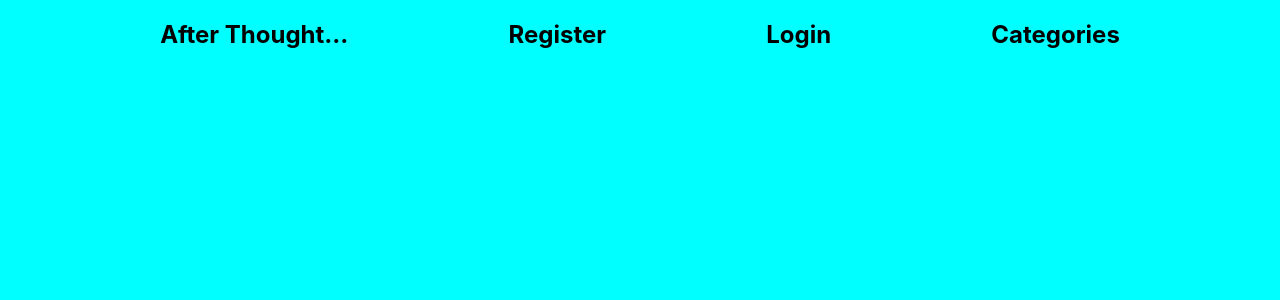
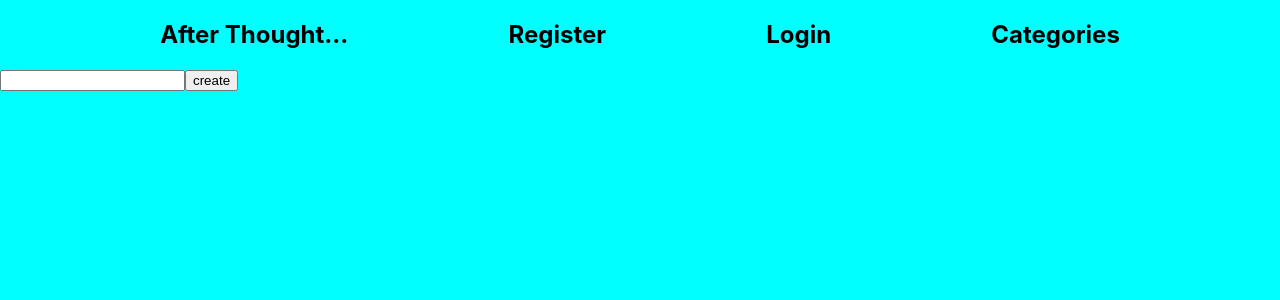
Before and after one commit to angeeg/after_thought_frontend, a React (Create React App) app: page /add-category in a window 1280 px wide. Shown: the top 300 px of the page. Built offline with nearby package versions, Linux system fonts and the light colour scheme.

Commit message:
add category working but not showing new category on page

```diff
--- a/src/App.js
+++ b/src/App.js
@@ -1,5 +1,5 @@
-import React, { Component } from "react";
-import {Routes, Route, Navigate} from 'react-router-dom'
+import React, { useState } from "react";
+import {Routes, Route, useNavigate} from 'react-router-dom'
 // CSS
 import "./App.css";
 // COMPONENTS
@@ -9,19 +9,24 @@ import LoginForm from "./components/LoginForm";
 import LogoutBtn from "./components/LogoutBtn";
 import NavBar from "./components/NavBar";
 import Categories from "./components/Categories";
+import CategoryForm from "./components/CategoryForm";
 
 let baseURL = "http://localhost:8000/after-thought/v1";
 
-class App extends Component {
-  constructor() {
-    super();
-    this.state = {
-      currentUser: '',
-      isLoggedIn: false,
-      categories: [],
-    };
-  }
-  getCategories = () => {
+export default function App() {
+  let navigate = useNavigate()
+  const [currentUser, setCurrentUser] = useState('')
+  const [isLoggedIn, setIsLoggedIn] = useState(false)
+  const [categories, setCategories] = useState([])
+  // constructor() {
+  //   super();
+  //   this.state = {
+  //     currentUser: '',
+  //     isLoggedIn: false,
+  //     categories: [],
+  //   };
+  // }
+  const getCategories = () => {
     fetch(baseURL + '/categories/', {
       credentials: 'include',
     })
@@ -34,16 +39,14 @@ class App extends Component {
       })
       .then((data) => {
         console.log(data.data);
-        this.setState({
-          currentUser: data.data[0].author.username,
-          categories: data.data,
-        });
-        console.log('state in categories:', this.state)
-      });
+        setCurrentUser(data.data[0].author.username);
+        setCategories(data.data)
+        console.log('state in categories:', currentUser, categories
+      );
+      }
+      );}
 
-  };
-
-  register = async (e) => {
+  const register = async (e) => {
     e.preventDefault();
     console.log(e.target);
     const url = baseURL + "/users/register";
@@ -62,16 +65,16 @@ class App extends Component {
       console.log(response);
       if (response.status === 201) {
         console.log("new user registered");
-        this.getCategories();
+        getCategories();
         // after the user registers it will redirect them to login page
-        // navigate("login")
+        navigate("login")
       }
     } catch (err) {
       console.log("Error => ", err);
     }
   };
 
-  login = async (e) => {
+  const login = async (e) => {
     e.preventDefault();
     const url = baseURL + "/users/login";
     const loginBody = {
@@ -88,14 +91,14 @@ class App extends Component {
         credentials: "include",
       });
       if (response.status === 200) {
-        this.getCategories()
-        this.setState({ isLoggedIn: true })
-        console.log('state in login:', this.state)
+        getCategories()
+        setIsLoggedIn(true)
+        console.log('state in login:', categories, currentUser, isLoggedIn)
 
 
 
         // once user logs in it will redirect them to the dogs page
-        // navigate('dogs')
+        navigate('categories')
       }
     } catch (err) {
       console.log("Error => ", err);
@@ -117,17 +120,30 @@ class App extends Component {
   //   }
   // };
 
-  render() {
-    console.log('state in render:', this.state)
+  const addCategory = (category) => {
+    const copyCategories = [...categories]
+    copyCategories.push(category)
+    setCategories(copyCategories)
+  }
+
+  const handleClick = () => {
+    navigate('add-category')
+    console.log("handleclick clicked");
+    console.log(currentUser)
+  };
+
     return (
       <div>
         <NavBar/>
         <Routes>
           <Route path='' element={<Home/>}/>
-          <Route path='register' element={<RegisterForm register={this.register} />}/>
+          <Route path='register' element={<RegisterForm register={register} />}/>
           {/* need to figure out how to change the path if user is logged in - when changing to route /categories user data isn't persisting */}
-          <Route path='login' element={!this.state.isLoggedIn ? <LoginForm login={this.login}/> : <Categories categories={this.state.categories}/> }/>
-          <Route path='categories' element={<Categories categories={this.state.categories}/>}/>
+          <Route path='login' element={!isLoggedIn ? <LoginForm login={login}/> : <Categories categories={categories}/> }/>
+
+          <Route path='add-category' element={<CategoryForm addCategory={addCategory} currentUser={currentUser}/>} />
+
+          <Route path='categories' element={<Categories categories={categories}  handleClick={handleClick} addCategory={addCategory}/>}/>
         </Routes>
 
 
@@ -135,7 +151,5 @@ class App extends Component {
 
       </div>
     );
-  }
+
 }
-
-export default App;
--- /dev/null
+++ b/src/components/AddCategoryBtn.js
@@ -0,0 +1,13 @@
+import React from 'react'
+import { Navigate, useNavigate } from 'react-router-dom'
+
+function AddCategoryBtn(props) {
+    let navigate = useNavigate()
+    return (
+        <div>
+            <button onClick={() => navigate('add-category')}>+</button>
+        </div>
+    )
+}
+
+export default AddCategoryBtn
--- a/src/components/Categories.js
+++ b/src/components/Categories.js
@@ -1,18 +1,20 @@
-import { useEffect, useState } from "react";
-
-let baseURL = "http://localhost:8000/after-thought/v1";
+import CategoryForm from "./CategoryForm";
+import {useState} from 'react'
+import {useNavigate} from 'react-router-dom'
+import AddCategoryBtn from './AddCategoryBtn'
 
 function Categories(props) {
-  console.log(props.categories);
+  // console.log(props.handleClick);
+  let navigate = useNavigate()
+
+
 
   return (
     <div>
-        <h1>Categories</h1>
-        <button>+</button>
+      <h1>Categories</h1>
+      <button onClick={props.handleClick}>+</button>
       {props.categories.map((category) => {
-        return (
-        <h2 key={category.id}>{category.name}</h2>
-        )
+        return <h2 key={category.id}>{category.name}</h2>;
       })}
     </div>
   );
--- /dev/null
+++ b/src/components/CategoryForm.js
@@ -0,0 +1,53 @@
+import React, { useState } from "react";
+import { Navigate, useNavigate } from "react-router-dom";
+
+function CategoryForm(props) {
+let navigate = useNavigate()
+  const [name, setName] = useState("");
+
+  let baseURL = "http://localhost:8000/after-thought/v1/categories/";
+
+  const handleChange = (event) => {
+    setName(event.target.value);
+    console.log(name)
+  };
+
+  const createCategory = (event) => {
+    console.log(props.currentUser)
+    event.preventDefault();
+    fetch(baseURL, {
+      method: "POST",
+      body: JSON.stringify({name: name}),
+      headers: {
+        "Content-Type": "application/json",
+      },
+      credentials: 'include'
+    })
+      .then((res) => {
+        if (res.ok) {
+          return res.json();
+        }
+        throw new Error(res);
+      })
+      .then((resJson) => {
+        props.addCategory(resJson);
+        setName("");
+      })
+      .catch((err) => {
+        console.log(err);
+      });
+      navigate('categories')
+  };
+
+  return (
+    <>
+
+      <form onSubmit={createCategory}>
+        <input id="name" name="name" type="text" onChange={handleChange} />
+        <input type="submit" value="create" />
+      </form>
+    </>
+  );
+}
+
+export default CategoryForm;
--- a/src/components/NavBar.js
+++ b/src/components/NavBar.js
@@ -1,7 +1,7 @@
 import '../App.css'
 import {Link} from 'react-router-dom'
 
-function NavBar() {
+function NavBar(props) {
     return (
         <nav>
             <Link to=''><h1>After Thought...</h1></Link>
```
